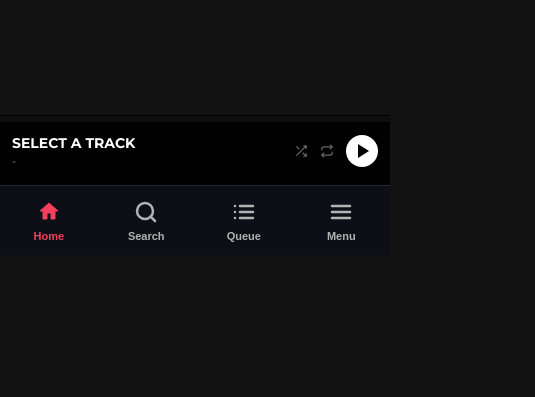
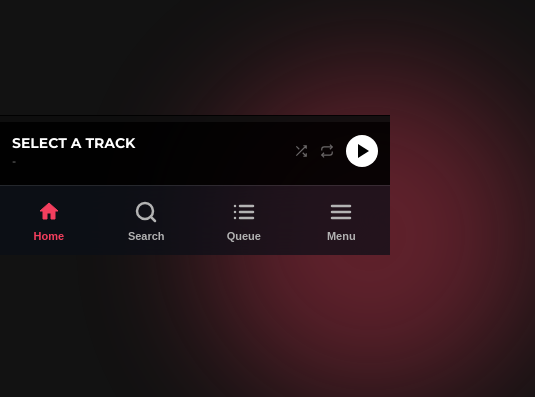
Before and after one commit to Bastian-Alvarado/SimonRelaysLocal, an Electron app: page index.html in a window 390 px wide. Shown: the part 589-986 px from the top of the page, 535 px wide, since content can reach past the window. Before the commit the page ends 844 px from the top, so only its background shows below. Drawn offline with Linux system fonts and the light colour scheme; no server answers.

Commit message:
prettier mobile front end

```diff
--- a/style.css
+++ b/style.css
@@ -3067,8 +3067,23 @@ body {
     }
 
     .blob {
-        display: none;
-        /* performance & declutter */
+        display: block;
+        opacity: 0.35;
+        filter: blur(60px);
+    }
+
+    .blob-1 {
+        width: 250px;
+        height: 250px;
+        top: -80px;
+        left: -80px;
+    }
+
+    .blob-2 {
+        width: 300px;
+        height: 300px;
+        bottom: -100px;
+        right: -80px;
     }
 
     .app-wrapper {
```
